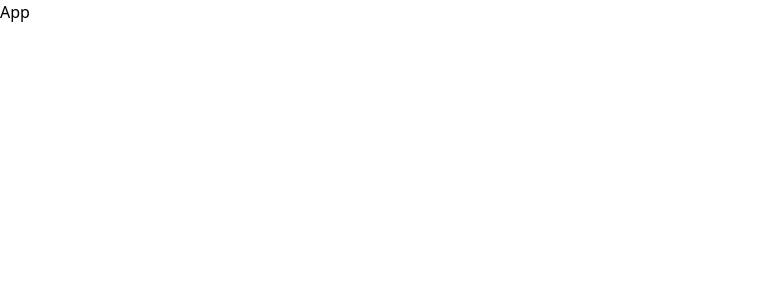
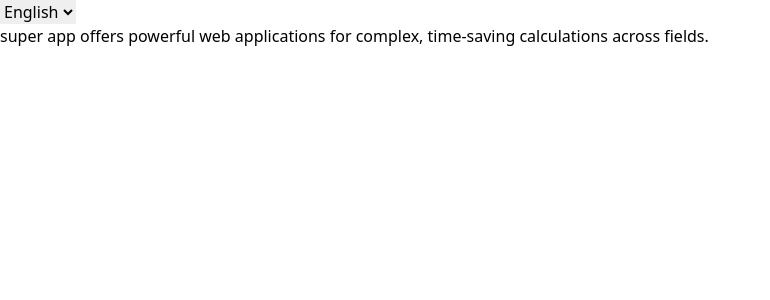
Before and after one commit to homayunmmdy/time-calculator, a React (Vite) app: page /about in a window 1280 px wide. Shown: the top 300 px of the page, without its empty margins (0-770 px from the left). Built offline with nearby package versions, Linux system fonts and the light colour scheme.

Commit message:
install react-i18next for multi lang

```diff
--- a/package.json
+++ b/package.json
@@ -11,9 +11,13 @@
   },
   "dependencies": {
     "daisyui": "^4.12.13",
+    "i18next": "^23.16.4",
+    "i18next-http-backend": "^2.6.2",
     "postcss": "^8.4.47",
     "react": "^18.3.1",
-    "react-dom": "^18.3.1"
+    "react-dom": "^18.3.1",
+    "react-i18next": "^15.1.0",
+    "react-router-dom": "^6.27.0"
   },
   "devDependencies": {
     "@eslint/js": "^9.11.1",
--- /dev/null
+++ b/public/locales/en.json
@@ -0,0 +1,4 @@
+{
+  "title": "One Plus",
+  "description": "super app offers powerful web applications for complex, time-saving calculations across fields."
+}
--- /dev/null
+++ b/public/locales/fa.json
@@ -0,0 +1,4 @@
+{
+  "title": "وان پلاس",
+  "description": "برنامه فوق العاده برنامه های تحت وب قدرتمند را برای محاسبات پیچیده و صرفه جویی در زمان در فیلدها ارائه می دهد."
+}
--- a/src/App.tsx
+++ b/src/App.tsx
@@ -1,9 +1,23 @@
-import React from 'react'
+import { Suspense } from "react";
+import { BrowserRouter, Route, Routes } from "react-router-dom";
+import { LangSelector } from "./components/LangSelector";
+import About from "./pages/About";
+import Home from "./pages/Home";
 
 const App = () => {
   return (
-    <div>App</div>
-  )
-}
+    <>
+      <Suspense fallback="loading">
+        <BrowserRouter>
+          <LangSelector />
+          <Routes>
+            <Route path="/" element={<Home />} />
+            <Route path="/about" element={<About />} />
+          </Routes>
+        </BrowserRouter>
+      </Suspense>
+    </>
+  );
+};
 
-export default App
+export default App;
--- /dev/null
+++ b/src/components/LangSelector.tsx
@@ -0,0 +1,21 @@
+import { useTranslation } from "react-i18next";
+import { LANGUAGES } from "../constants/lang";
+
+export const LangSelector = () => {
+  const { i18n } = useTranslation();
+
+  const onChangeLang = (e: React.ChangeEvent<HTMLSelectElement>) => {
+    const lang_code = e.target.value;
+    i18n.changeLanguage(lang_code);
+  };
+
+  return (
+    <select className="select select-bordered" defaultValue={i18n.language} onChange={onChangeLang}>
+      {LANGUAGES.map(({ code, label }) => (
+        <option key={code} value={code}>
+          {label}
+        </option>
+      ))}
+    </select>
+  );
+};
--- /dev/null
+++ b/src/constants/lang.ts
@@ -0,0 +1,4 @@
+export const LANGUAGES = [
+    { label: 'English', code: 'en' },
+    { label: 'Persian', code: 'fa' },
+]
--- /dev/null
+++ b/src/i18n.ts
@@ -0,0 +1,21 @@
+import i18n from 'i18next';
+import i18nBackend from "i18next-http-backend";
+import { initReactI18next } from 'react-i18next';
+
+const getCurrentHost = import.meta.env.MODE === 'development' ? 'http://localhost:5173' : 'https://test.com'
+
+i18n
+    .use(i18nBackend)
+    .use(initReactI18next)
+    .init({
+        fallbackLng: 'en',
+        lng: 'en',
+        interpolation: {
+            escapeValue: false
+        },
+        backend: {
+            loadPath: `${getCurrentHost}/locales/{{lng}}.json`,
+        }
+    });
+
+export default i18n;
--- a/src/main.tsx
+++ b/src/main.tsx
@@ -2,6 +2,7 @@ import { StrictMode } from 'react'
 import { createRoot } from 'react-dom/client'
 import App from './App.tsx'
 import './index.css'
+import './i18n.js';
 
 createRoot(document.getElementById('root')!).render(
   <StrictMode>
--- /dev/null
+++ b/src/pages/About.tsx
@@ -0,0 +1,12 @@
+import { useTranslation } from "react-i18next";
+
+const About = () => {
+  const { t } = useTranslation();
+  return (
+    <>
+      <p>{t("description")}</p>
+    </>
+  );
+};
+
+export default About;
--- /dev/null
+++ b/src/pages/Home.tsx
@@ -0,0 +1,14 @@
+import { useTranslation } from 'react-i18next'
+import React from 'react'
+
+const Home = () => {
+    const { t } = useTranslation()
+
+  return (
+    <>
+    <h1>{t('title')}</h1>
+    </>
+  )
+}
+
+export default Home
```
Also changed, not shown: 1 other file (tests, documents, lock files or other folders).
